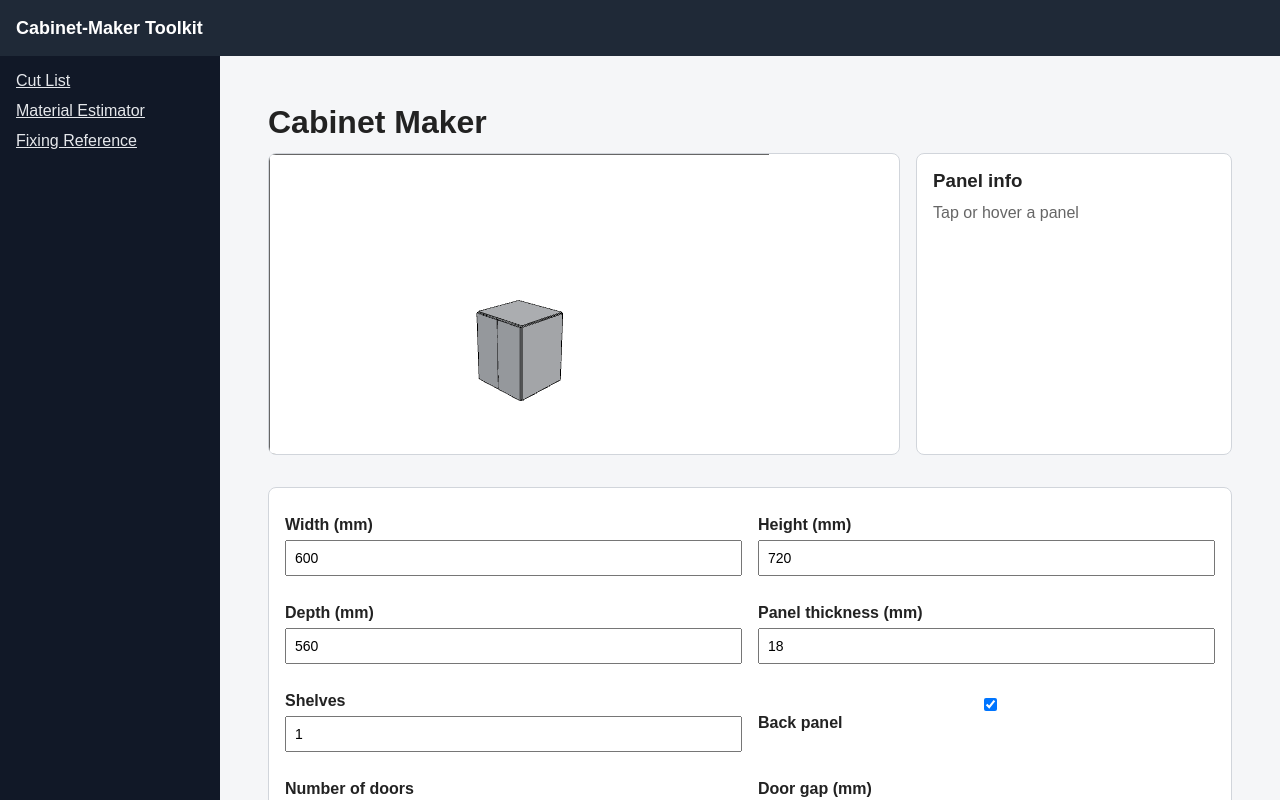
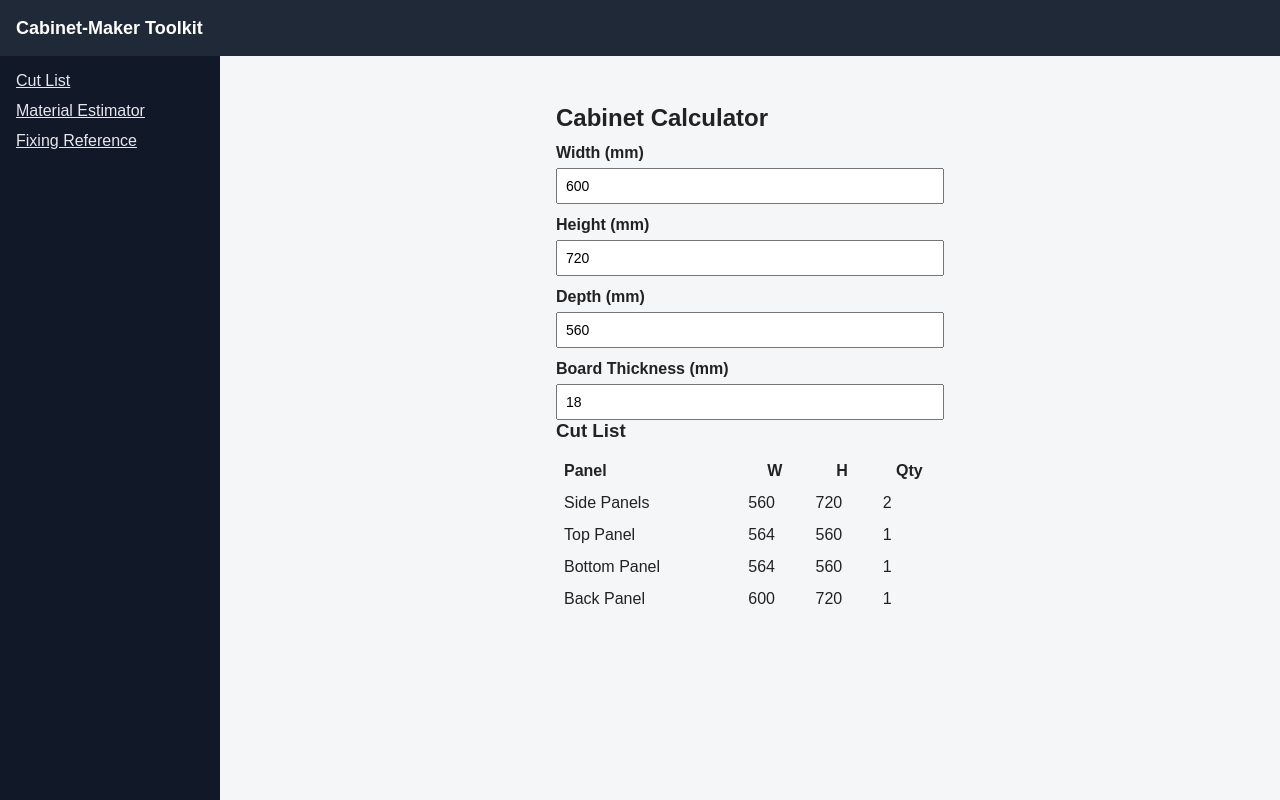
Before and after one commit to heidi-dang/cabinet-maker, a React (Vite) app: page /#/ in a window 1280 px wide. Built offline with nearby package versions, Linux system fonts and the light colour scheme.

Commit message:
add calculator func

```diff
--- /dev/null
+++ b/src/features/cabinet-calculator/CabinetCalculator.tsx
@@ -0,0 +1,58 @@
+import React, { useState } from "react";
+import { calculateCabinet } from "./calculateCabinet";
+import { Panel } from "./types";
+
+export default function CabinetCalculator() {
+    const [width, setWidth] = useState(600);
+    const [height, setHeight] = useState(720);
+    const [depth, setDepth] = useState(560);
+    const [thickness, setThickness] = useState(18);
+
+    const panels: Panel[] = calculateCabinet({
+        width,
+        height,
+        depth,
+        thickness,
+    });
+
+    return (
+        <div style={{ padding: 16, maxWidth: 420, margin: "0 auto" }}>
+            <h2>Cabinet Calculator</h2>
+
+            <label>Width (mm)</label>
+            <input type="number" value={width} onChange={e => setWidth(+e.target.value)} />
+
+            <label>Height (mm)</label>
+            <input type="number" value={height} onChange={e => setHeight(+e.target.value)} />
+
+            <label>Depth (mm)</label>
+            <input type="number" value={depth} onChange={e => setDepth(+e.target.value)} />
+
+            <label>Board Thickness (mm)</label>
+            <input type="number" value={thickness} onChange={e => setThickness(+e.target.value)} />
+
+            <h3>Cut List</h3>
+
+            <table width="100%" cellPadding={6}>
+                <thead>
+                <tr>
+                    <th align="left">Panel</th>
+                    <th>W</th>
+                    <th>H</th>
+                    <th>Qty</th>
+                </tr>
+                </thead>
+                <tbody>
+                {panels.map(panel => (
+                    <tr key={panel.name}>
+                        <td>{panel.name}</td>
+                        <td>{panel.width}</td>
+                        <td>{panel.height}</td>
+                        <td>{panel.quantity}</td>
+                    </tr>
+                ))}
+                </tbody>
+            </table>
+        </div>
+    );
+}
--- /dev/null
+++ b/src/features/cabinet-calculator/calculateCabinet.ts
@@ -0,0 +1,32 @@
+import { CabinetInput, Panel } from "./types";
+
+export function calculateCabinet(input: CabinetInput): Panel[] {
+    const { width, height, depth, thickness } = input;
+
+    return [
+        {
+            name: "Side Panels",
+            width: depth,
+            height: height,
+            quantity: 2,
+        },
+        {
+            name: "Top Panel",
+            width: width - thickness * 2,
+            height: depth,
+            quantity: 1,
+        },
+        {
+            name: "Bottom Panel",
+            width: width - thickness * 2,
+            height: depth,
+            quantity: 1,
+        },
+        {
+            name: "Back Panel",
+            width: width,
+            height: height,
+            quantity: 1,
+        },
+    ];
+}
--- /dev/null
+++ b/src/features/cabinet-calculator/types.ts
@@ -0,0 +1,13 @@
+export type CabinetInput = {
+    width: number;
+    height: number;
+    depth: number;
+    thickness: number;
+};
+
+export type Panel = {
+    name: string;
+    width: number;
+    height: number;
+    quantity: number;
+};
--- a/src/routes/AppRoutes.tsx
+++ b/src/routes/AppRoutes.tsx
@@ -3,10 +3,13 @@ import { Routes, Route } from "react-router";
 import CutListPage from "../features/cutlist/CutListPage";
 import EstimatorPage from "../features/estimator/EstimatorPage";
 import ReferencePage from "../features/reference/ReferencePage";
+import CabinetCalculator from "../features/cabinet-calculator/CabinetCalculator";
+
 
 export default function AppRoutes() {
     return (
         <Routes>
+            <Route path="/" element={<CabinetCalculator />} />
             <Route path="/" element={<CutListPage />} />
             <Route path="/estimator" element={<EstimatorPage />} />
             <Route path="/reference" element={<ReferencePage />} />
```
Also changed, not shown: src/layout/MainLayout.tsx (added, +19 -0 lines), src/pages/Home.tsx (+19 -15 lines), src/styles/global.css (added, +24 -0 lines), tokens.css (added, +21 -0 lines), src/App.tsx (line endings or trailing spaces).
